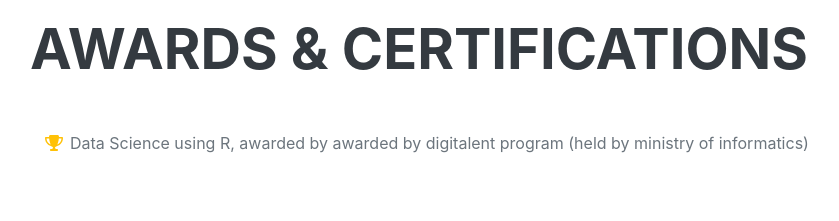
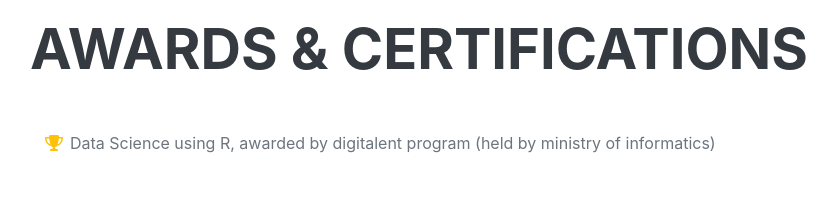
Before and after one commit to aribowoabdurrahman/resume, a website: page index.html in a window 1280 px wide. Shown: the part 4320-4541 px from the top of the page, without its empty margins (290-1129 px from the left). Drawn offline with nearby package versions, Linux system fonts and the light colour scheme; a web font is replaced by a local one.

Commit message:
Update index.html
final check

```diff
--- a/index.html
+++ b/index.html
@@ -173,7 +173,7 @@
                     <ul class="fa-ul mb-0">
                         <li>
                             <span class="fa-li"><i class="fas fa-trophy text-warning"></i></span>
-                            Data Science using R, awarded by awarded by digitalent program (held by ministry of informatics)
+                            Data Science using R, awarded by digitalent program (held by ministry of informatics)
                         </li>
 
                     </ul>
```
